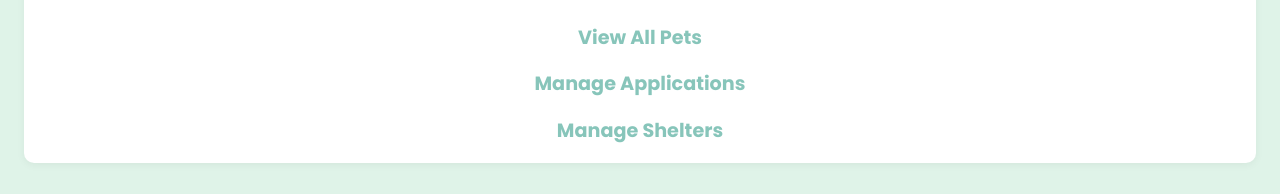
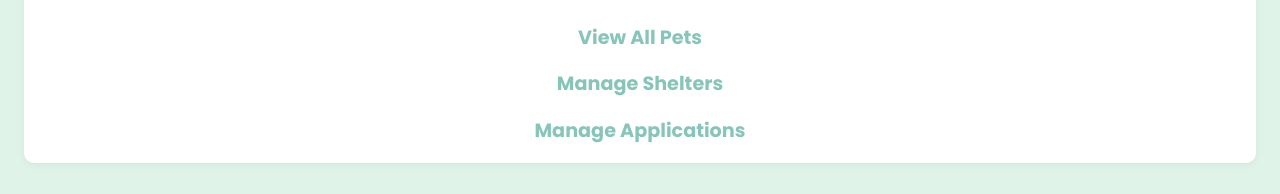
Before and after one commit to chantal-delcarmen/adoptify-pet-finder, a React (Create React App) app in the folder frontend/: page /admin-dashboard in a window 1280 px wide. Shown: the part 479-673 px from the top of the page. Built offline with nearby package versions, Linux system fonts and the light colour scheme; no server answers; sample sign-in values are in the browser's storage.

Commit message:
fix: update navigation links in AdminDashboard and add onClick to CTA button

```diff
--- a/frontend/src/components/CTA.js
+++ b/frontend/src/components/CTA.js
@@ -3,7 +3,7 @@ import React from 'react';
 function CTA() {
   return (
     <div className="cta">
-      <button className="button button--secondary">Get Started</button>
+      <button className="button button--secondary" onClick={() => navigate('/signup')}>Get Started</button>
     </div>
   );
 }
--- a/frontend/src/pages/AdminDashboard.js
+++ b/frontend/src/pages/AdminDashboard.js
@@ -26,10 +26,10 @@ function AdminDashboard() {
             <Link to="/admin-view-pets">View All Pets</Link>
           </li>
           <li>
-            <Link to="/apply">Manage Applications</Link>
+            <Link to="/admin/shelters">Manage Shelters</Link>
           </li>
           <li>
-            <Link to="/admin/shelters">Manage Shelters</Link>
+            <Link to="/apply">Manage Applications</Link>
           </li>
         </ul>
       </div>
```
